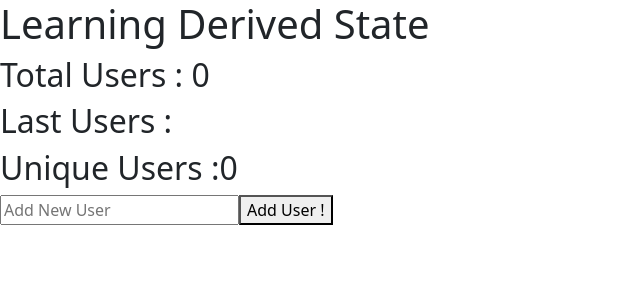
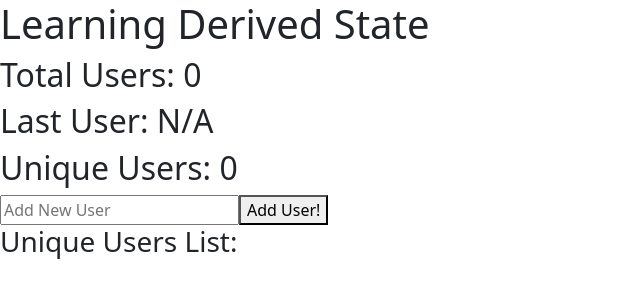
Before and after one commit to whoankitchauhan/learningReact, a React (Vite) app in the folder react1/: page / in a window 1280 px wide. Shown: the top 300 px of the page, without its empty margins (0-640 px from the left). Built offline with nearby package versions, Linux system fonts and the light colour scheme.

Commit message:
Derived State - Add the Features - trim , delete user

```diff
--- a/react1/src/App.jsx
+++ b/react1/src/App.jsx
@@ -2,29 +2,53 @@ import { useState } from "react";
 
 function App() {
   const [users, setUsers] = useState([]);
-  const [user, setUser] = useState();
+  const [user, setUser] = useState("");
+
+  // Derived state
+  const totalUser = users.length;
+  const uniqueUsersList = [...new Set(users)];
+  const uniqueUsers = uniqueUsersList.length;
+  const lastUser = users[users.length - 1];
+
+  // Add user logic
   const handleAddUsers = () => {
-    setUsers([...users, user]);
+    const trimmed = user.trim();
+
+    if (trimmed === "") return; // prevent empty input
+    if (users.includes(trimmed)) return; // prevent duplicate
+
+    setUsers([...users, trimmed]); // add to list
+    setUser(""); // reset input
   };
-  const totalUser = users.length;
-  const lastUser = users[users.length - 1];
-  const uniqueUsers = [...new Set(users)].length;
+
+  // Delete user logic
+  const handleDelete = (name) => {
+    const updatedUsers = users.filter((u) => u !== name);
+    setUsers(updatedUsers);
+  };
+
   return (
     <div>
       <h1>Learning Derived State</h1>
 
-      <h2>Total Users : {totalUser}</h2>
-      <h2>Last Users :{lastUser}</h2>
-      <h2>Unique Users :{uniqueUsers}</h2>
+      <h2>Total Users: {totalUser}</h2>
+      <h2>Last User: {lastUser || "N/A"}</h2>
+      <h2>Unique Users: {uniqueUsers}</h2>
 
       <input
-        onChange={(event) => setUser(event.target.value)}
+        value={user}
+        onChange={(e) => setUser(e.target.value)}
         type="text"
         placeholder="Add New User"
       />
-      <button onClick={handleAddUsers}>Add User !</button>
-      {users.map((item, index) => (
-        <h4 key={index}>{item}</h4>
+      <button onClick={handleAddUsers}>Add User!</button>
+
+      <h3>Unique Users List:</h3>
+      {uniqueUsersList.map((item, index) => (
+        <div key={index}>
+          <span>{item}</span>
+          <button onClick={() => handleDelete(item)}>❌ Delete</button>
+        </div>
       ))}
     </div>
   );
```
